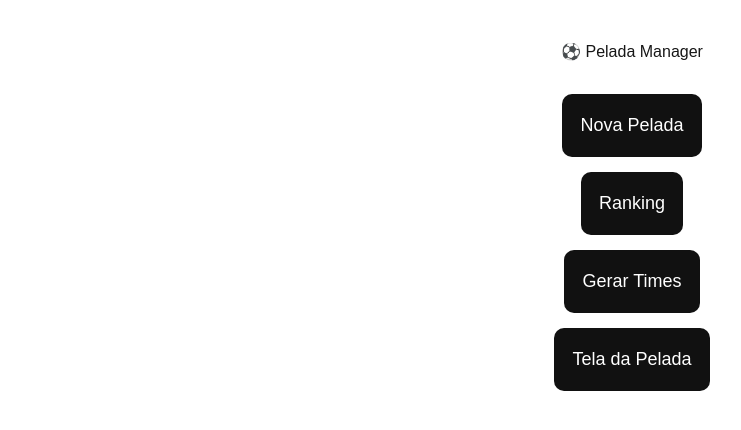
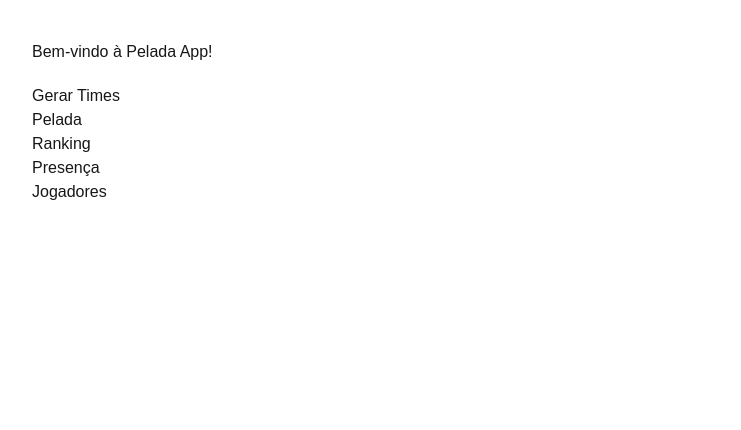
Before and after one commit to dudugerheim/pelada-app, a Next.js app: page /home in a window 1280 px wide. Shown: the top 430 px of the page, without its empty margins (8-749 px from the left). Built offline with nearby package versions, Linux system fonts and the light colour scheme.

Commit message:
Versão pronta para deploy público sem 404

```diff
--- a/app/gerar-times/page.tsx
+++ b/app/gerar-times/page.tsx
@@ -2,30 +2,10 @@
 
 import { useEffect, useState } from "react";
 
-type Jogador = {
-  id: string;
-  nome: string;
-  ataque: number;
-  defesa: number;
-  passe: number;
-  velocidade: number;
-  folego: number;
-  habilidade: number;
-  overall: number;
-};
-
-type Time = {
-  jogadores: Jogador[];
-  forca: number;
-  cor: string;
-};
-
 export default function GerarTimesPage() {
-  const [jogadores, setJogadores] = useState<Jogador[]>([]);
-  const [times, setTimes] = useState<Time[]>([]);
+  const [jogadores, setJogadores] = useState<any[]>([]);
+  const [times, setTimes] = useState<any[]>([]);
   const [numeroTimes, setNumeroTimes] = useState(3);
-
-  const cores = ["#f87171", "#60a5fa", "#34d399", "#fbbf24"]; // cores para até 4 times
 
   useEffect(() => {
     fetch(
@@ -35,16 +15,15 @@ export default function GerarTimesPage() {
       .then((data) => setJogadores(data));
   }, []);
 
-  function embaralhar(array: Jogador[]) {
+  function embaralhar(array: any[]) {
     return [...array].sort(() => Math.random() - 0.5);
   }
 
   function gerarTimes() {
-    const listaTimes: Time[] = Array.from({ length: numeroTimes }, (_, i) => ({
-      jogadores: [],
-      forca: 0,
-      cor: cores[i],
-    }));
+    const listaTimes: { jogadores: any[]; forca: number }[] = Array.from(
+      { length: numeroTimes },
+      () => ({ jogadores: [], forca: 0 })
+    );
 
     const embaralhados = embaralhar(jogadores);
 
@@ -59,35 +38,30 @@ export default function GerarTimesPage() {
   }
 
   return (
-    <div className="p-8">
-      <h1 className="text-3xl font-bold mb-4">Gerar Times</h1>
+    <div style={{ padding: "40px" }}>
+      <h1>Gerar Times</h1>
 
-      <div className="mb-4">
-        <label className="mr-2 font-semibold">Número de times:</label>
+      <div style={{ marginBottom: "20px" }}>
+        <label>Número de times:</label>
         <select
           value={numeroTimes}
           onChange={(e) => setNumeroTimes(Number(e.target.value))}
-          className="border px-2 py-1 rounded"
         >
           <option value={3}>3 times</option>
           <option value={4}>4 times</option>
         </select>
       </div>
 
-      <button
-        onClick={gerarTimes}
-        className="bg-blue-600 text-white px-4 py-2 rounded mb-6 hover:bg-blue-700 transition"
-      >
-        Gerar Times
-      </button>
+      <button onClick={gerarTimes}>Gerar Times</button>
 
+      <div style={{ marginTop: "40px" }}>
         {times.map((time, index) => (
-        <div key={index} className="mb-6 p-4 rounded" style={{ backgroundColor: time.cor }}>
-          <h2 className="text-xl font-bold mb-2">Time {index + 1}</h2>
-          <div className="mb-2">Força total: {time.forca}</div>
+          <div key={index} style={{ marginBottom: "30px" }}>
+            <h2>Time {index + 1}</h2>
+            <div>Força total: {time.forca}</div>
             <ul>
-            {time.jogadores.map((jogador) => (
-              <li key={jogador.id}>
+              {time.jogadores.map((jogador: any, idx: number) => (
+                <li key={idx}>
                   {jogador.nome} ({jogador.overall})
                 </li>
               ))}
@@ -95,5 +69,6 @@ export default function GerarTimesPage() {
           </div>
         ))}
       </div>
+    </div>
   );
 }
--- a/app/home/page.tsx
+++ b/app/home/page.tsx
@@ -1,28 +1,19 @@
 "use client";
-
 import Link from "next/link";
 
 export default function HomePage() {
   return (
-    <div style={{ padding: "40px", textAlign: "center", fontFamily: "Arial" }}>
-      <h1>⚽ Pelada Manager</h1>
-
-      <div style={{ display: "grid", gap: "15px", marginTop: "30px" }}>
-        <Link href="/presenca"><button style={botao}>Nova Pelada</button></Link>
-        <Link href="/ranking"><button style={botao}>Ranking</button></Link>
-        <Link href="/gerar-times"><button style={botao}>Gerar Times</button></Link>
-        <Link href="/pelada"><button style={botao}>Tela da Pelada</button></Link>
-      </div>
+    <div style={{ padding: "40px", fontFamily: "sans-serif" }}>
+      <h1>Bem-vindo à Pelada App!</h1>
+      <nav style={{ marginTop: "20px" }}>
+        <ul>
+          <li><Link href="/gerar-times">Gerar Times</Link></li>
+          <li><Link href="/pelada">Pelada</Link></li>
+          <li><Link href="/ranking">Ranking</Link></li>
+          <li><Link href="/presenca">Presença</Link></li>
+          <li><Link href="/jogadores">Jogadores</Link></li>
+        </ul>
+      </nav>
     </div>
   );
 }
-
-const botao = {
-  padding: "18px",
-  fontSize: "18px",
-  borderRadius: "10px",
-  border: "none",
-  background: "#111",
-  color: "#fff",
-  cursor: "pointer"
-};
--- a/app/page.tsx
+++ b/app/page.tsx
@@ -1,5 +1,5 @@
 import { redirect } from "next/navigation";
 
 export default function Page() {
-  redirect("/home");
+  redirect("/home"); // redireciona direto para a Home
 }
```
Lines whose indentation alone changed are shown as unchanged.
